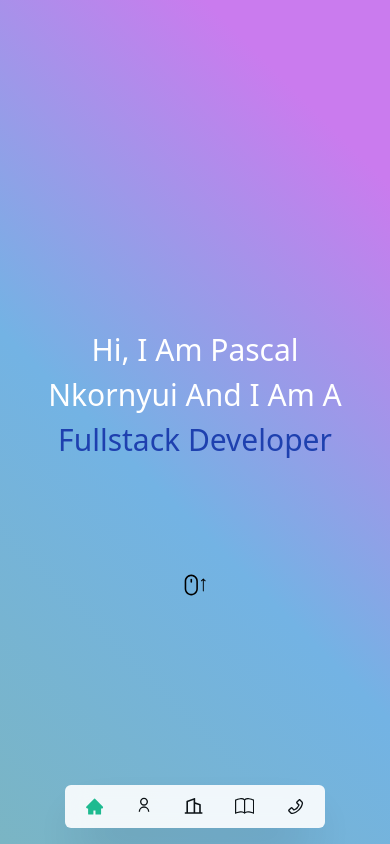
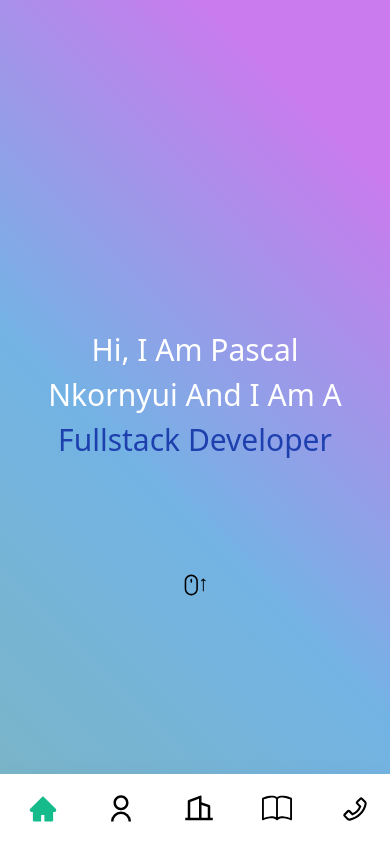
Before and after one commit to pascall-de-creator/My-Portfolio, a Next.js app: page / in a window 390 px wide. Built offline with nearby package versions, Linux system fonts and the light colour scheme.

Commit message:
Mobile Navigation Bar Overlay

```diff
--- a/components/Overlay.js
+++ b/components/Overlay.js
@@ -39,14 +39,14 @@ const Overlay = () => {
 
     return (
         <>
-            <div className="fixed bottom-4 bg-white dark:bg-slate-900 backdrop-blur-md opacity-90 rounded-md shadow-2xl p-1 flex">
-                <Link href="/"><a title="Home" className={`text-[120%]  p-2 sm:text-3xl mx-2 bg-white dark:bg-slate-900 dark:text-white rounded-md sm:p-4 hover:-translate-y-5 hover:scale-110 hover:shadow-md hover:text-primary hover:opacity-100 ${ route == '' ? 'text-primary' : ' ' }`}>{ route === ''? <AiFillHome /> : <AiOutlineHome/> }</a></Link>
-                <Link href="/about"><a title="About" className={`text[120%] p-2 sm:text-3xl mx-2 bg-white dark:bg-slate-900 dark:text-white rounded-md sm:p-4 hover:-translate-y-5 hover:scale-110 hover:shadow-md hover:text-primary hover:opacity-100 ${ route == 'about' ? 'text-primary' : ' ' }`}>{ route === 'about'? <RiUserFill /> : <RiUserLine/> }</a></Link>
-                <Link href="/my-work"><a title="My Works" className={`text-[120%] p-2 sm:text-3xl mx-2 bg-white dark:bg-slate-900 dark:text-white rounded-md sm:p-4 hover:-translate-y-5 hover:scale-110 hover:shadow-md hover:text-primary hover:opacity-100 ${ route == 'my-work' ? 'text-primary' : ' ' }`}>{ route === 'my-work'? <RiBuilding2Fill /> : <RiBuilding2Line/> }</a></Link>
-                <Link href="/skills"><a title="Skills" className={`text-[120%] p-2 sm:text-3xl mx-2 bg-white dark:bg-slate-900 dark:text-white rounded-md sm:p-4 hover:-translate-y-5 hover:scale-110 hover:shadow-md hover:text-primary hover:opacity-100 ${ route == 'skills' ? 'text-primary' : ' ' }`}>{ route === 'skills'? <BsBookFill /> : <BsBook /> }</a></Link>
-                <Link href="/achivements"><a title="Achivements" className={`hidden text-3xl sm:block mx-2 bg-white dark:bg-slate-900 dark:text-white rounded-md sm:p-4 hover:-translate-y-5 hover:scale-110 hover:shadow-md hover:text-primary hover:opacity-100 ${ route == 'achivements' ? 'text-primary' : ' ' }`}>{ route === 'achivements'? <AiFillTrophy /> : <AiOutlineTrophy/> }</a></Link>
-                <Link href="/contact"><a title="Contact" className={`text-[120%] p-2 sm:text-3xl mx-2 bg-white dark:bg-slate-900 dark:text-white rounded-md sm:p-4 hover:-translate-y-5 hover:scale-110 hover:shadow-md hover:text-primary hover:opacity-100 ${ route == 'contact' ? 'text-primary' : ' ' }`}>{ route === 'contact'? <AiFillPhone /> : <AiOutlinePhone/> }</a></Link>
-                <div title="Settings" onClick={() => toogleTheme()} className={`hidden text-3xl sm:block mx-2 bg-white dark:bg-slate-900 dark:text-white rounded-md sm:p-4 hover:-translate-y-5 hover:scale-110 hover:shadow-md hover:text-primary hover:opacity-100`}>{ theme == "light" ? <BiMoon /> : <BiSun /> }</div>
+            <div className="w-screen bottom-0 rounded-none md:w-max fixed md:bottom-4 md:rounded-md md:opacity-90 bg-white dark:bg-slate-900 backdrop-blur-md shadow-2xl p-1 flex items-center justify-around">
+                <Link href="/"><a title="Home" className={`text-3xl mx-2 p-4 bg-white dark:bg-slate-900 dark:text-white rounded-md hover:-translate-y-5 hover:scale-110 hover:shadow-md hover:text-primary hover:opacity-100 ${ route == '' ? 'text-primary' : ' ' }`}>{ route === ''? <AiFillHome /> : <AiOutlineHome/> }</a></Link>
+                <Link href="/about"><a title="About" className={`text-3xl mx-2 p-4 bg-white dark:bg-slate-900 dark:text-white rounded-md hover:-translate-y-5 hover:scale-110 hover:shadow-md hover:text-primary hover:opacity-100 ${ route == 'about' ? 'text-primary' : ' ' }`}>{ route === 'about'? <RiUserFill /> : <RiUserLine/> }</a></Link>
+                <Link href="/my-work"><a title="My Works" className={`text-3xl mx-2 p-4 bg-white dark:bg-slate-900 dark:text-white rounded-md hover:-translate-y-5 hover:scale-110 hover:shadow-md hover:text-primary hover:opacity-100 ${ route == 'my-work' ? 'text-primary' : ' ' }`}>{ route === 'my-work'? <RiBuilding2Fill /> : <RiBuilding2Line/> }</a></Link>
+                <Link href="/skills"><a title="Skills" className={`text-3xl mx-2 p-4 bg-white dark:bg-slate-900 dark:text-white rounded-md hover:-translate-y-5 hover:scale-110 hover:shadow-md hover:text-primary hover:opacity-100 ${ route == 'skills' ? 'text-primary' : ' ' }`}>{ route === 'skills'? <BsBookFill /> : <BsBook /> }</a></Link>
+                <Link href="/achivements"><a title="Achivements" className={`hidden text-3xl sm:block mx-2 p-4 bg-white dark:bg-slate-900 dark:text-white rounded-md hover:-translate-y-5 hover:scale-110 hover:shadow-md hover:text-primary hover:opacity-100 ${ route == 'achivements' ? 'text-primary' : ' ' }`}>{ route === 'achivements'? <AiFillTrophy /> : <AiOutlineTrophy/> }</a></Link>
+                <Link href="/contact"><a title="Contact" className={`text-3xl mx-2 p-4 bg-white dark:bg-slate-900 dark:text-white rounded-md hover:-translate-y-5 hover:scale-110 hover:shadow-md hover:text-primary hover:opacity-100 ${ route == 'contact' ? 'text-primary' : ' ' }`}>{ route === 'contact'? <AiFillPhone /> : <AiOutlinePhone/> }</a></Link>
+                <div title="Settings" onClick={() => toogleTheme()} className={`hidden text-3xl sm:block mx-2 p-4 bg-white dark:bg-slate-900 dark:text-white rounded-md hover:-translate-y-5 hover:scale-110 hover:shadow-md hover:text-primary hover:opacity-100`}>{ theme == "light" ? <BiMoon /> : <BiSun /> }</div>
             </div>
         </>
     );
```
